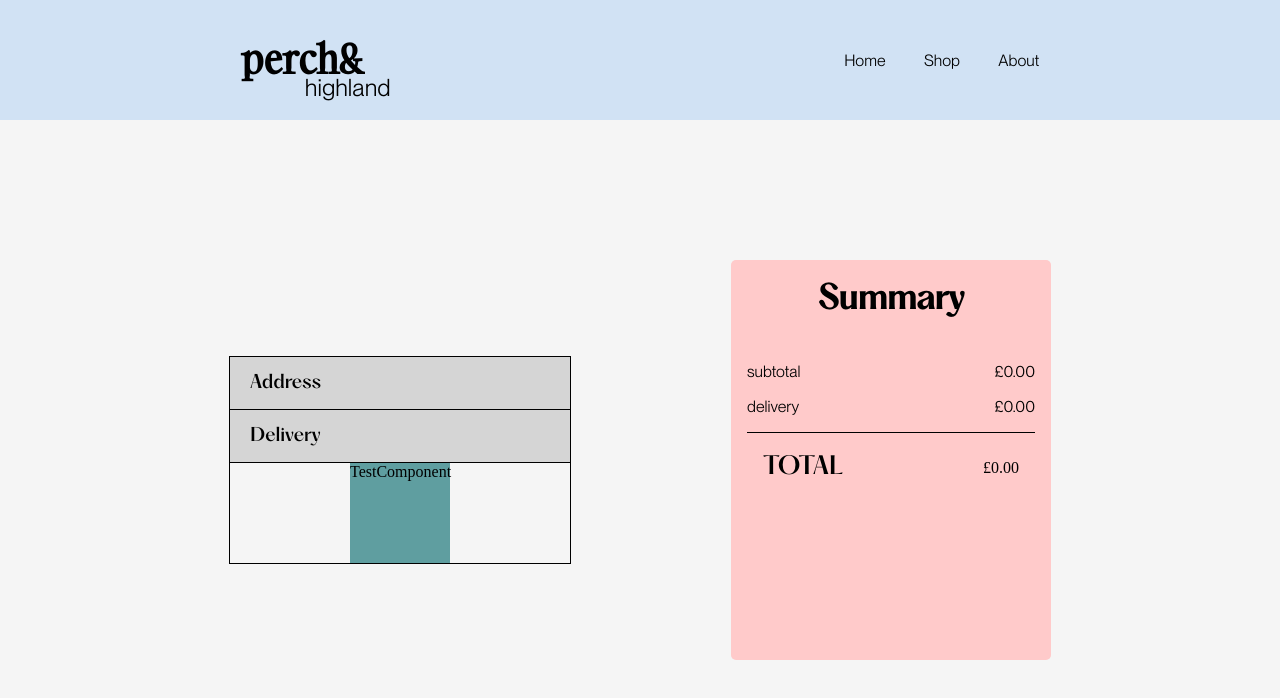
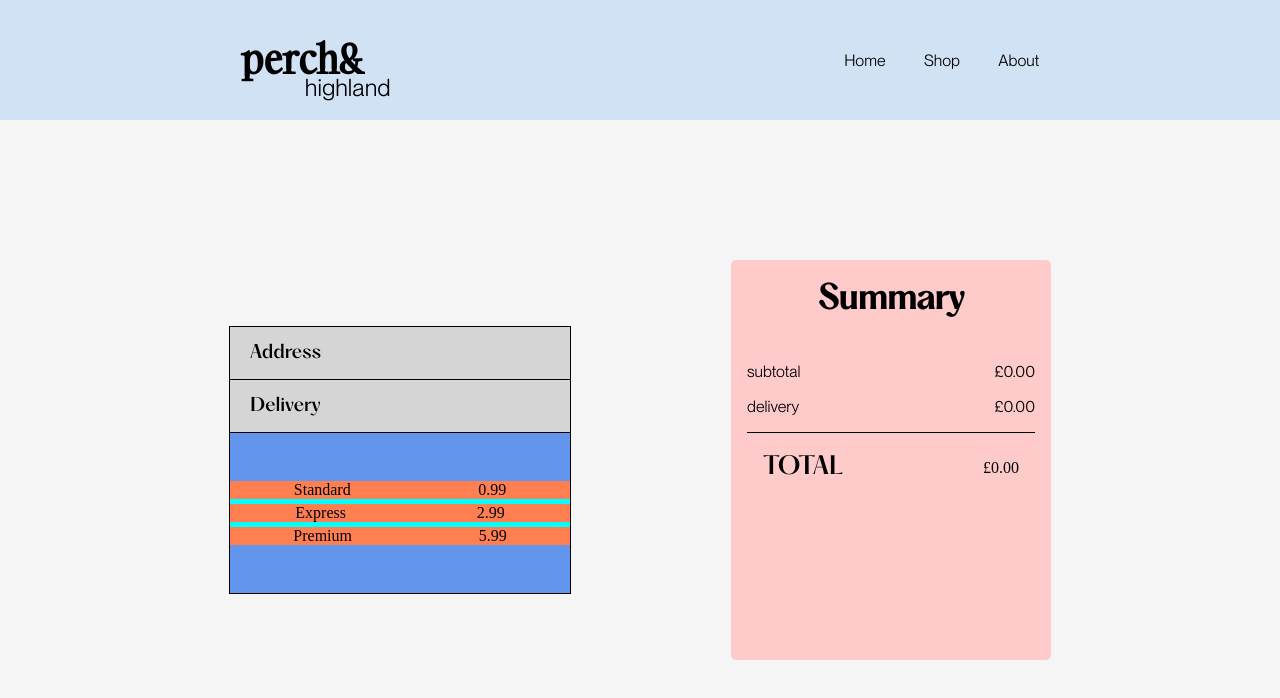
Before and after one commit to brian-david4/furniture-shop, a React (Vite) app in the folder furniture/: page /checkout/shipping-address in a window 1280 px wide. Both pictures are taken after a click on the button "Delivery". Shown: the top 698 px of the page. Built offline with nearby package versions, Linux system fonts and the light colour scheme; the HTML template or start-up script is replaced by a standard one; a web font is replaced by a local one.

Commit message:
Create DeliveryPrice component

```diff
--- a/furniture/src/Components/AccordionItem/accordionItem.module.css
+++ b/furniture/src/Components/AccordionItem/accordionItem.module.css
@@ -1,7 +1,6 @@
 .accordionItem {
   border: 1px solid black;
   overflow: hidden;
-  max-width: 40vw;
   min-width: 340px;
 }
 .accordionItem:not(:first-of-type) {
--- a/furniture/src/Components/DeliveryForm/deliveryform.module.css
+++ b/furniture/src/Components/DeliveryForm/deliveryform.module.css
@@ -1,8 +1,7 @@
 .addressForm {
   position: relative;
   height: 30vh;
-  width: 100%;
-  min-width: 340px;
+  max-width: 340px;
   display: flex;
   justify-content: center;
   align-items: center;
--- /dev/null
+++ b/furniture/src/Components/DeliveryPrice/DeliveryPrice.tsx
@@ -0,0 +1,23 @@
+import styles from "./delivPrice.module.css";
+
+const DeliveryPrice = () => {
+  const prices = [
+    { type: "Standard", price: 99 },
+    { type: "Express", price: 299 },
+    { type: "Premium", price: 599 },
+  ];
+  return (
+    <div className={styles.container}>
+      <div className={styles.delivery}>
+        {prices.map((price, idx) => (
+          <div className={styles.priceOptions} key={idx}>
+            <div className={styles.deliverytype}>{price.type}</div>
+            <div className={styles.deliveryPrice}>{price.price / 100}</div>
+          </div>
+        ))}
+      </div>
+    </div>
+  );
+};
+
+export default DeliveryPrice;
--- /dev/null
+++ b/furniture/src/Components/DeliveryPrice/delivPrice.module.css
@@ -0,0 +1,24 @@
+.container {
+  height: 20vh;
+  min-height: 150px;
+  /* max-width: 40vw;
+  min-width: 340px; */
+  width: 100%;
+  background-color: cornflowerblue;
+  display: flex;
+  justify-content: center;
+  align-items: center;
+}
+.delivery {
+  display: flex;
+  flex-direction: column;
+  gap: 5px;
+  background-color: aqua;
+  width: 100%;
+}
+.priceOptions {
+  display: flex;
+  justify-content: space-around;
+  align-items: center;
+  background-color: coral;
+}
--- a/furniture/src/Pages/ShippingAddress/ShippingAddress.tsx
+++ b/furniture/src/Pages/ShippingAddress/ShippingAddress.tsx
@@ -1,15 +1,15 @@
 import Accordion from "../../Components/Accordion/Accordion";
 import CheckoutNavbar from "../../Components/CheckoutNavbar/CheckoutNavbar";
 import DeliveryForm from "../../Components/DeliveryForm/DeliveryForm";
+import DeliveryPrice from "../../Components/DeliveryPrice/DeliveryPrice";
 import SummaryBox from "../../Components/SummaryBox/SummaryBox";
-import TestComponent from "../../Components/TestComponent/TestComponent";
 import { AccordionData } from "../../types";
 import styles from "./shipaddress.module.css";
 
 const ShippingAddress = () => {
   const items: AccordionData[] = [
     { title: "Address", content: <DeliveryForm /> },
-    { title: "Delivery", content: <TestComponent /> },
+    { title: "Delivery", content: <DeliveryPrice /> },
   ];
 
   return (
```
